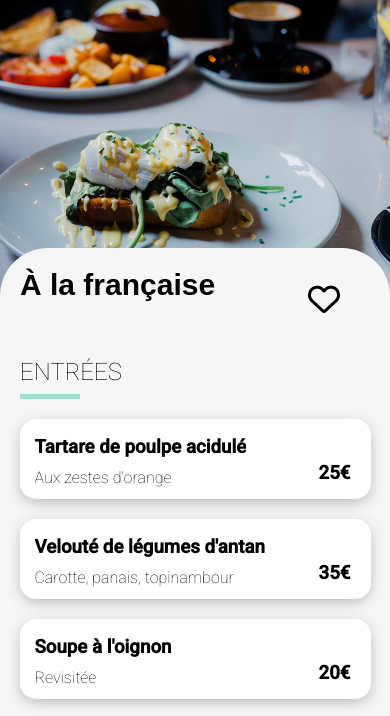
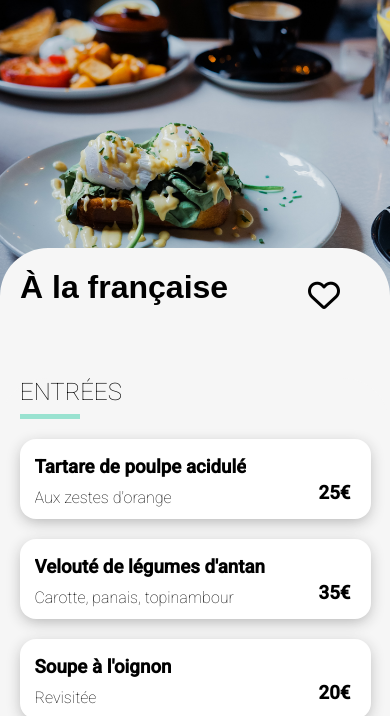
Before and after one commit to athanael/AthanaelGerard_3_07052021, a website: page html/alafrancaise.html in a window 390 px wide. Shown: the part 102-818 px from the top of the page. Drawn offline with Linux system fonts and the light colour scheme; a web font is replaced by a local one.

Commit message:
css improvements

```diff
--- a/html/alafrancaise.html
+++ b/html/alafrancaise.html
@@ -20,7 +20,9 @@
         <img src="../img/restaurants/toa-heftiba-DQKerTsQwi0-unsplash.jpg" alt="photo-de-plat">
         <div class="photo__crop">
             <div class="header__menu">
-                <h1>À la française</h1>
+                <div class="title-container">
+                    <h1>À la française</h1>
+                </div>
                 <div class="heart">
                     <i class="card__like fa-2x fa-heart far menu__like menu__like--noBg" aria-hidden="true"></i>
                 </div>
--- a/sass/layout/_header.scss
+++ b/sass/layout/_header.scss
@@ -9,7 +9,7 @@ header {
   position: relative;
   i {
     position: absolute;
-    left: 2.5rem;
+    left: 1.5rem;
     top: 2rem;
     cursor: pointer;
   }
--- a/sass/layout/_menu.scss
+++ b/sass/layout/_menu.scss
@@ -8,7 +8,7 @@
   height: fit-content;
   background-color: $softgrey;
   border-radius: 3rem 3rem 0 0;
-  margin-top: 5px;
+  margin-top: 50px;
 }
 
 .plats__liste {
@@ -86,11 +86,7 @@
   padding-bottom: 25px;
 }
 
-@media (max-width: 450px) {
-  .menu {
-    margin-top: 30px;
-  }
-  h1 {
-    font-size: 30px;
-  }
+.title-container {
+  width: 100%;
+  padding-right: 100px;
 }
--- a/sass/layout/_photo.scss
+++ b/sass/layout/_photo.scss
@@ -2,6 +2,9 @@
 @import "../utils/mixins";
 .header__menu {
   @include flexdisplay(space-between, center);
+  .heart {
+    top: 16px;
+  }
 }
 
 .photo {
```
Also changed, not shown: html/lanoteenchantee.html (+3 -1 lines), html/lapalettedugout.html (+3 -1 lines), html/ledelicedessens.html (+3 -1 lines), css/style.css, 1 other file.
